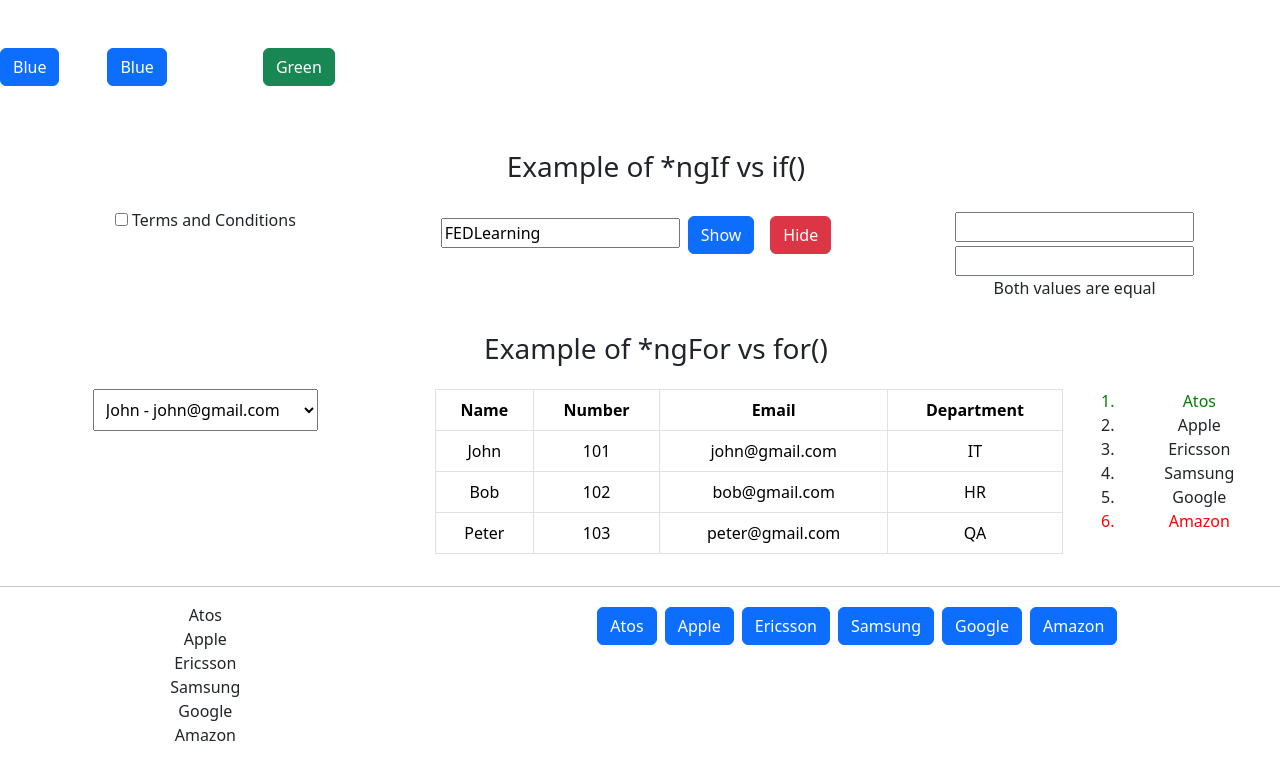
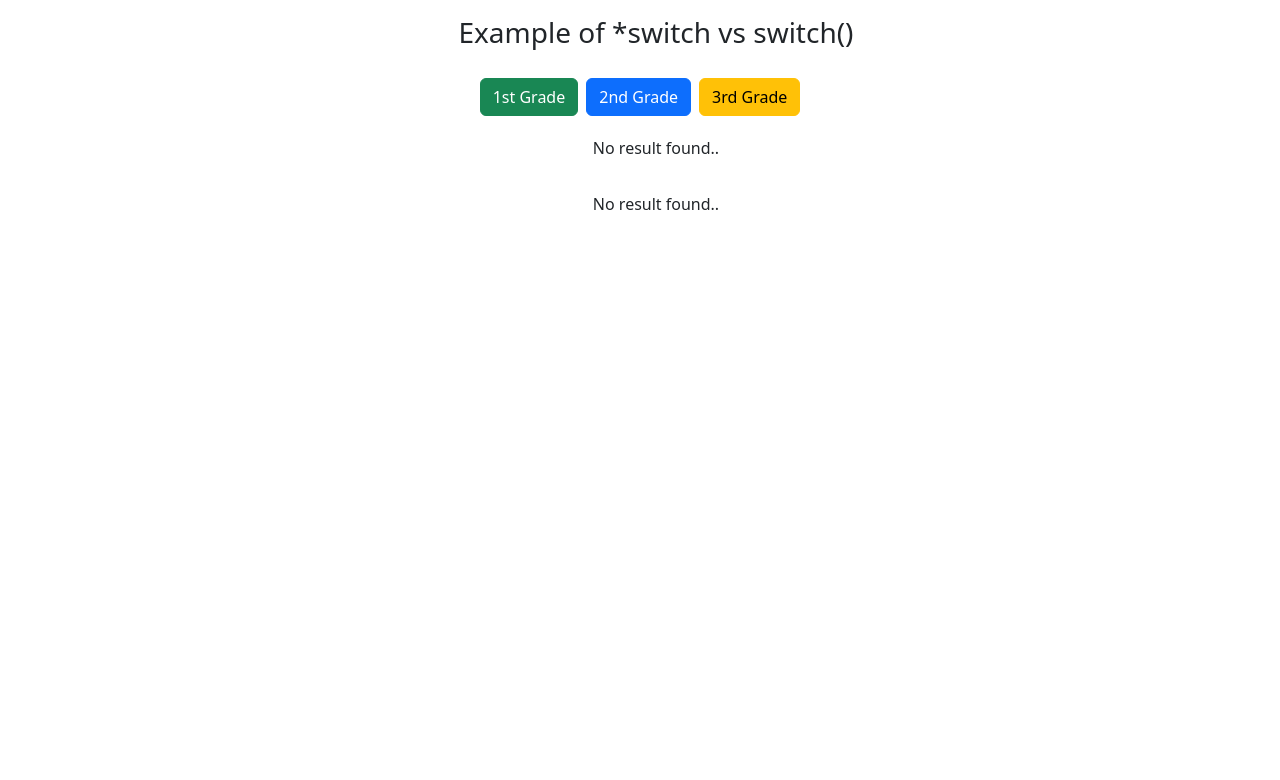
Before and after one commit to Chabsy123/angular-v19-tutorial-02, an Angular app: page / in a window 1280 px wide. Shown: the top 780 px of the page. Built offline with nearby package versions, Linux system fonts and the light colour scheme.

Commit message:
Introduce @Switch to Supersede ngSwitch Directive

```diff
--- a/src/app/app.component.html
+++ b/src/app/app.component.html
@@ -1,4 +1,7 @@
-<app-directives></app-directives>
- <app-structural-directives-ngif-vs-if></app-structural-directives-ngif-vs-if>
-<app-structural-directive-ngfor-vs-for></app-structural-directive-ngfor-vs-for>
- <router-outlet/>
+<!-- <app-directives></app-directives> -->
+ <!-- <app-structural-directives-ngif-vs-if></app-structural-directives-ngif-vs-if> -->
+<!-- <app-structural-directive-ngfor-vs-for></app-structural-directive-ngfor-vs-for> -->
+<app-structural-directive-ngswitch-vs-switch></app-structural-directive-ngswitch-vs-switch>
+
+
+<router-outlet/>
--- /dev/null
+++ b/src/app/structural-directive-ngswitch-vs-switch/structural-directive-ngswitch-vs-switch.component.html
@@ -0,0 +1,35 @@
+<div class="row text-center">
+    <div class="col-12 m-3">
+        <h3>Example of *switch vs switch()</h3>
+    </div>
+</div>
+
+<div class="row text-center">
+    <div class="col-12">
+        <button class="btn btn-success m-1" (click)="set(1)">1st Grade</button>
+        <button class="btn btn-primary m-1" (click)="set(2)">2nd Grade</button>
+        <button class="btn btn-warning m-1" (click)="set(3)">3rd Grade</button>
+    </div>
+    <div [ngSwitch]="grade" class="m-3">
+        <div *ngSwitchCase="1">Congratulations on your outstanding achievement -First grade</div>
+        <div *ngSwitchCase="2">Congratulations on your achievement -Second grade</div>
+        <div *ngSwitchCase="3">Congratulations on your achievement -Third grade</div>
+        <div *ngSwitchDefault>No result found..</div>
+    </div>
+    <div class="m-3">
+        @switch(grade) {
+            @case(1){
+                Congratulations on your outstanding achievement -First grade
+            }
+            @case(2){
+                Congratulations on your achievement -Second grade
+            }
+            @case(3){
+                Congratulations on your achievement -Third grade
+            }
+            @default{
+                No result found..
+            }
+        }
+    </div>
+</div>
--- /dev/null
+++ b/src/app/structural-directive-ngswitch-vs-switch/structural-directive-ngswitch-vs-switch.component.ts
@@ -0,0 +1,16 @@
+import { CommonModule, NgSwitch } from '@angular/common';
+import { Component } from '@angular/core';
+
+@Component({
+  selector: 'app-structural-directive-ngswitch-vs-switch',
+  imports: [NgSwitch, CommonModule],
+  templateUrl: './structural-directive-ngswitch-vs-switch.component.html',
+  styleUrl: './structural-directive-ngswitch-vs-switch.component.scss'
+})
+export class StructuralDirectiveNgswitchVsSwitchComponent {
+  grade: number = 0;
+
+  set(x : number) {
+    this.grade = x;
+  }
+}
```
Also changed, not shown: src/app/app.component.ts (+5 -3 lines), src/app/structural-directive-ngswitch-vs-switch/structural-directive-ngswitch-vs-switch.component.scss (added), 1 other file (tests, documents, lock files or other folders).
